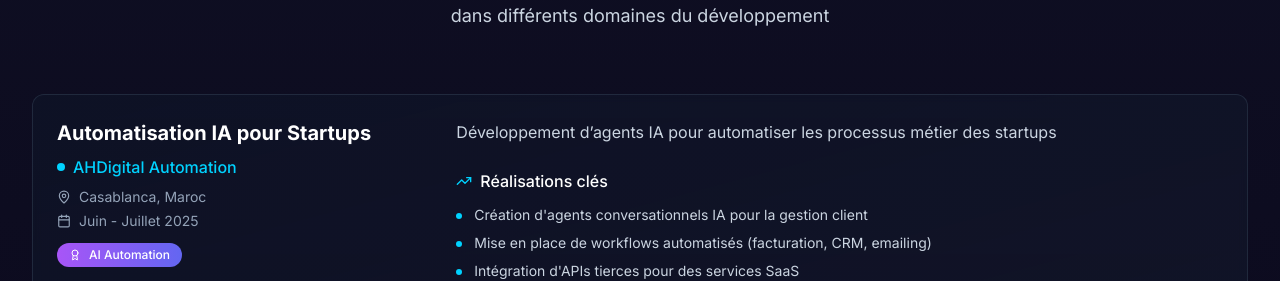
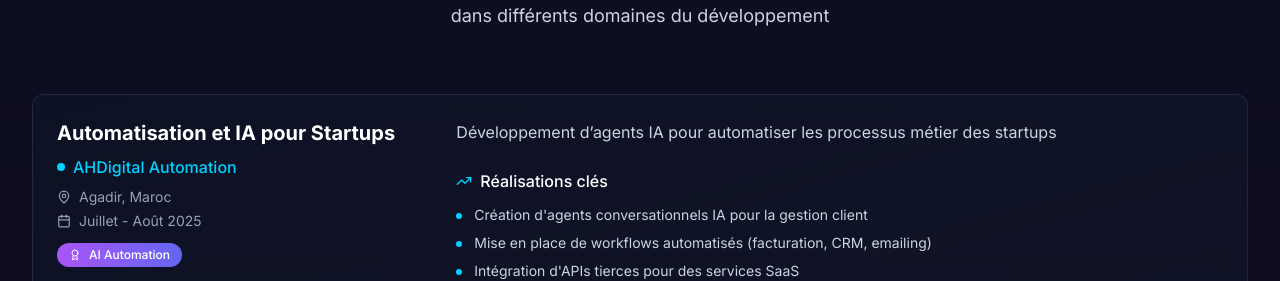
Before and after one commit to Mohamed-ELGHABOURI/my_portfolio, a React (Vite) app: page /my_portfolio/ in a window 1280 px wide. Shown: the part 3490-3771 px from the top of the page. Built offline with nearby package versions, Linux system fonts and the light colour scheme.

Commit message:
Experiences up to date

```diff
--- a/src/components/ExperienceSection.tsx
+++ b/src/components/ExperienceSection.tsx
@@ -5,10 +5,10 @@ import { Calendar, MapPin, Award, TrendingUp } from 'lucide-react';
 const ExperienceSection = () => {
   const experiences = [
     {
-  title: "Automatisation IA pour Startups",
+  title: "Automatisation et IA pour Startups",
   company: "AHDigital Automation",
-  location: "Casablanca, Maroc",
-  period: "Juin - Juillet 2025",
+  location: "Agadir, Maroc",
+  period: "Juillet - Août 2025",
   type: "Stage",
   description: "Développement d’agents IA pour automatiser les processus métier des startups",
   technologies: ["Python", "LangChain", "Make", "n8n", "GPT-4", "API REST"],
```
Also changed, not shown: 5 other files (tests, documents, lock files or other folders).
